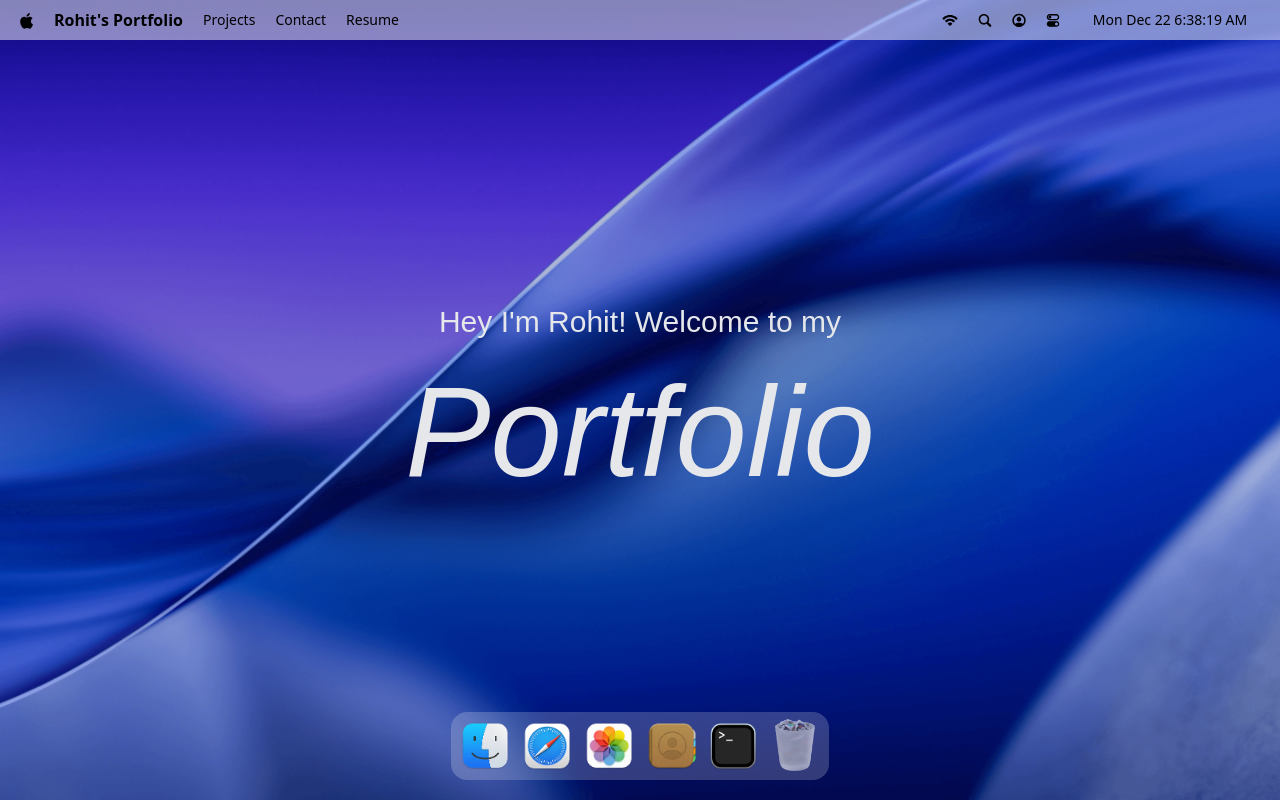
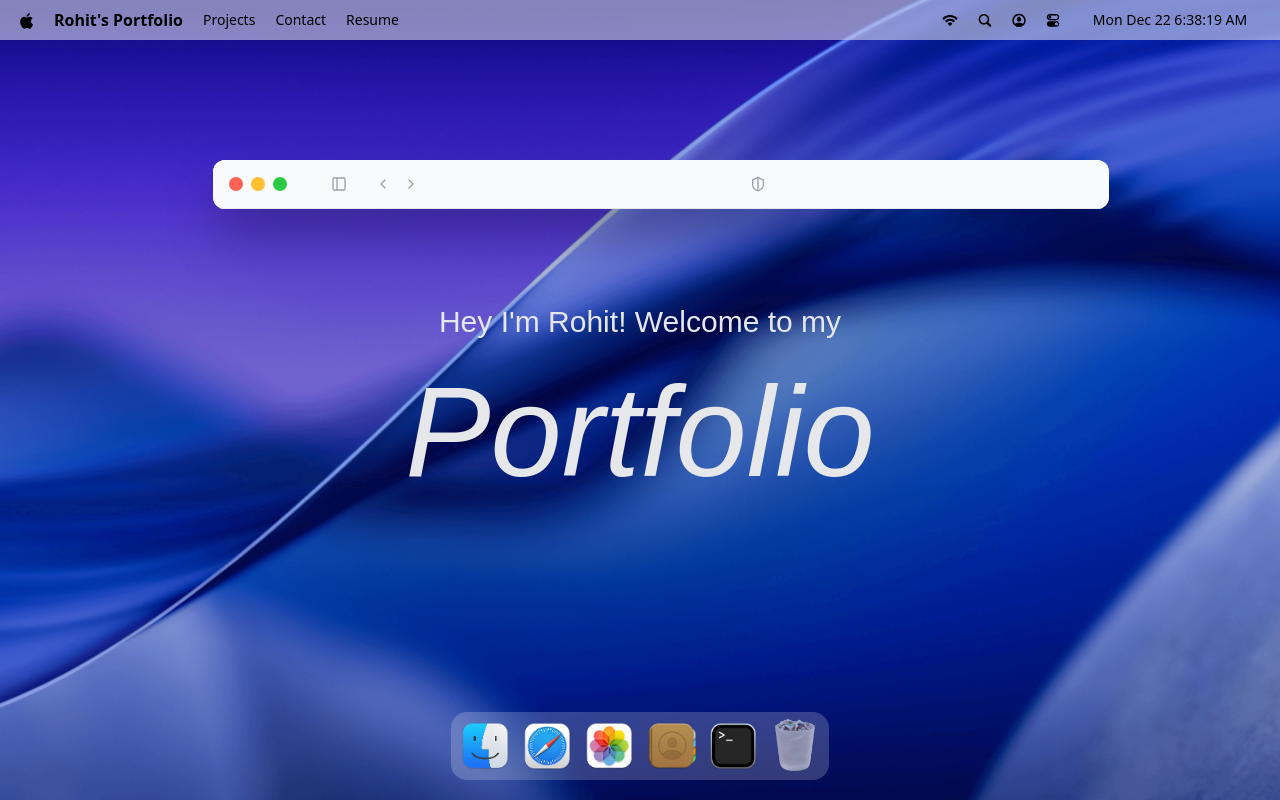
Before and after one commit to RohitS0612/MacOs_Portfolio, a React (Vite) app: page / in a window 1280 px wide. Both pictures are taken after a click on the button 547 px from the left and 746 px from the top of the page. Built offline with nearby package versions, Linux system fonts and the light colour scheme; a web font is replaced by a local one.

Commit message:
safari page creation

```diff
--- a/src/App.jsx
+++ b/src/App.jsx
@@ -3,6 +3,7 @@
 import Dock from "./components/Dock.jsx";
 import gsap from "gsap";
 import Terminal from "./windows/Terminal.jsx";
+import Safari from "./windows/Safari.jsx";
 
 function App() {
 
@@ -12,6 +13,7 @@
             <Welcome/>
             <Dock/>
             <Terminal/>
+            <Safari/>
         </main>
     )
 }
--- /dev/null
+++ b/src/windows/Safari.jsx
@@ -0,0 +1,29 @@
+import React from 'react'
+import WindowControls from '../components/WindowControls'
+import WindowWrapper from '../hoc/WindowWrapper';
+import { ChevronLeft, ChevronRight, PanelLeft, ShieldHalf } from 'lucide-react';
+
+const Safari = () => {
+    return (
+        <>
+            <div id="window-header">
+                <WindowControls target="safari" />
+                <PanelLeft className='ml-10 icon' />
+                <div className='flex items-center gap-1 ml-5'>
+                    <ChevronLeft className='icon' />
+                    <ChevronRight className='icon' />
+                </div>
+
+                <div className='flex-1 flex-center gap-3'>
+                    <ShieldHalf className='icon'/>
+
+                </div>
+                <div></div>
+            </div>
+        </>
+    )
+};
+
+const SafariWindow = WindowWrapper(Safari, "safari");
+
+export default SafariWindow;
```
